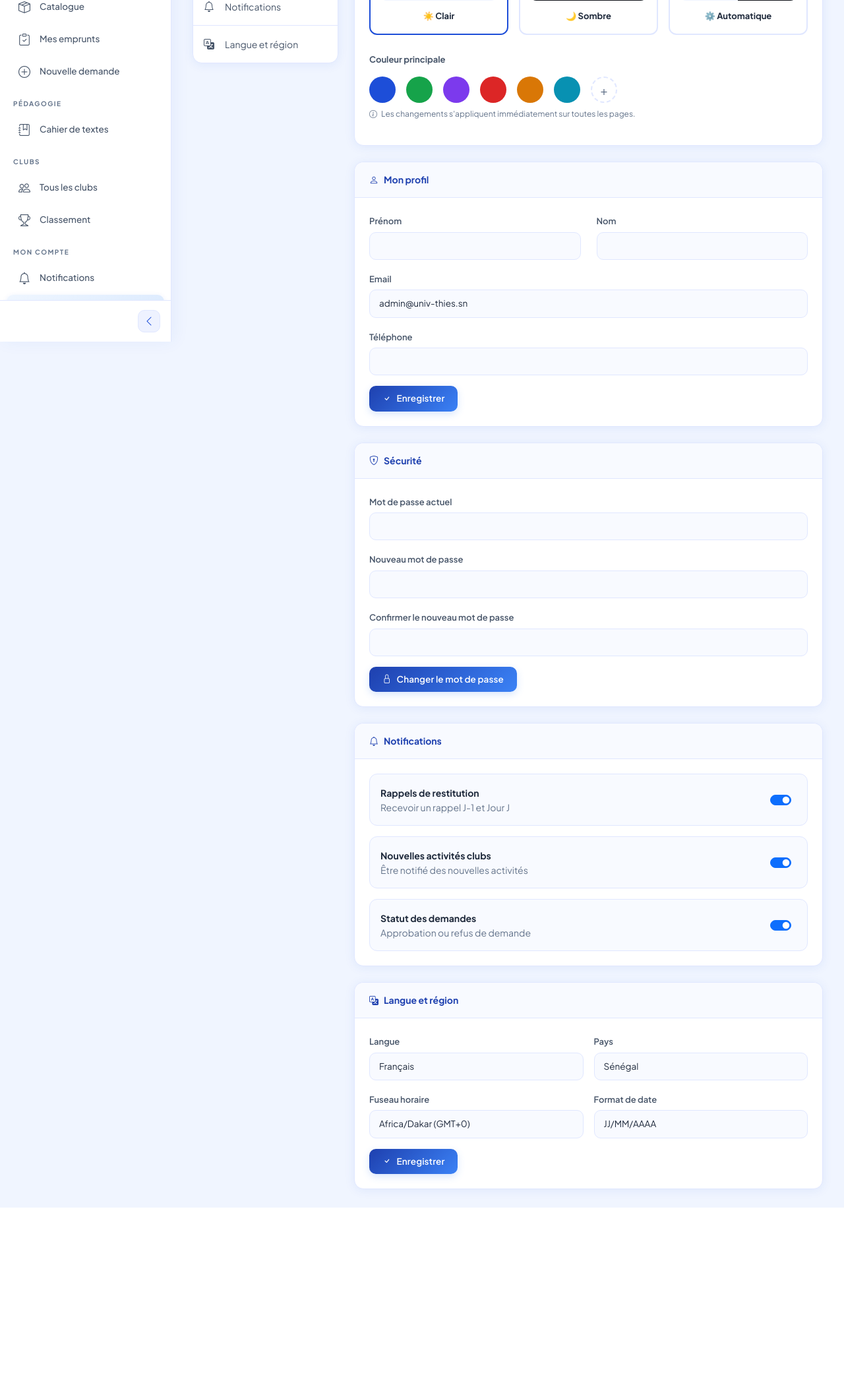
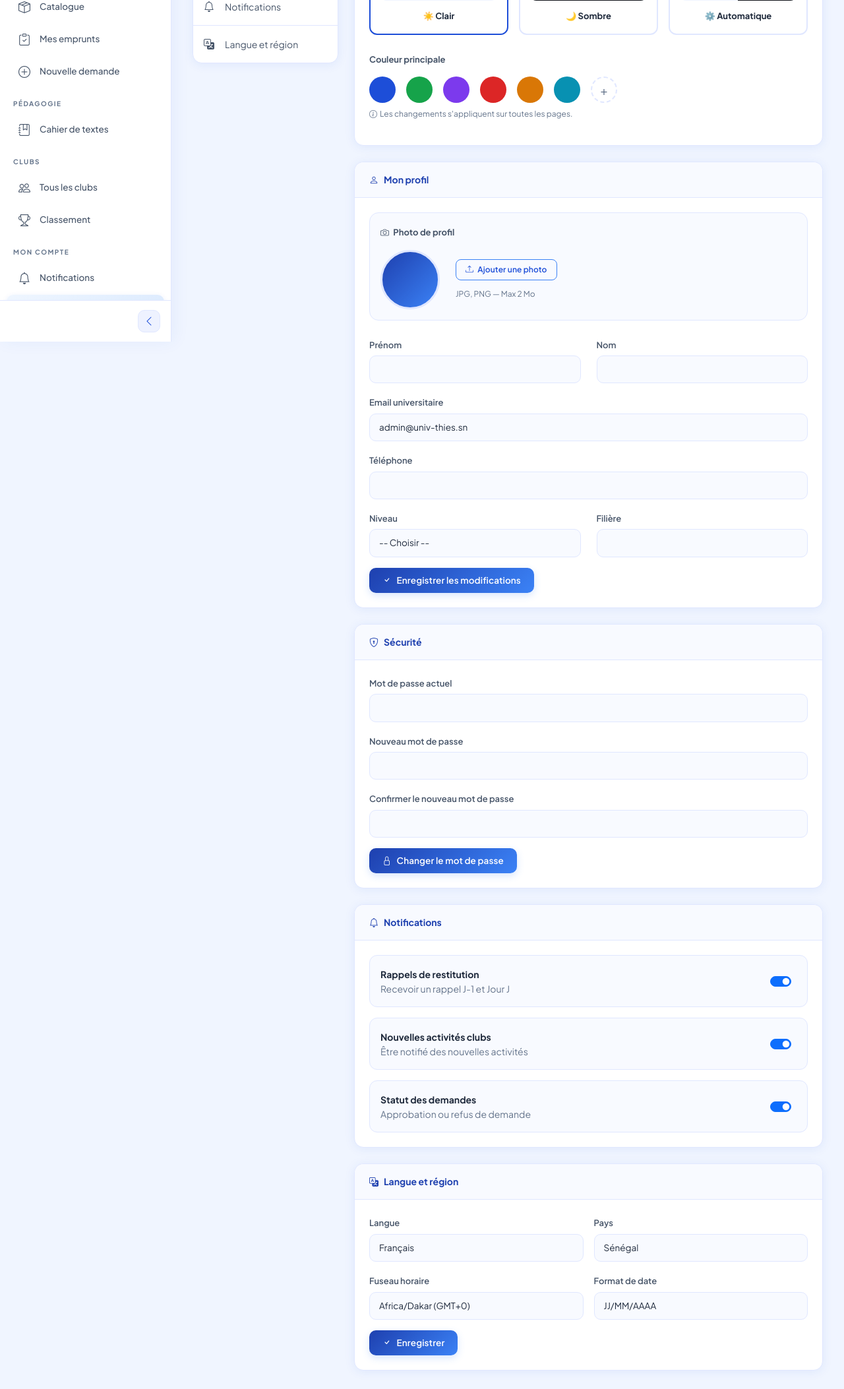
Before and after one commit to dionemariama42-jpg/gestion_materiel_2026, a Django app: page /parametres/ in a window 1280 px wide. Shown: the part 282-2388 px from the top of the page at 66% size. Before the commit the page ends 2113 px from the top, so only its background shows below. Run offline with Django 5.2, Linux system fonts and the light colour scheme; a user stored in the database is signed in; data that the repository does not hold is empty.

Commit message:
Photo de profil modifiable depuis les paramètres

```diff
--- a/comptes/views.py
+++ b/comptes/views.py
@@ -39,7 +39,6 @@ def inscription(request):
         first_name = request.POST.get('first_name', '').strip()
         last_name = request.POST.get('last_name', '').strip()
 
-        # Validations de base
         if not username or not email or not password or not first_name or not last_name:
             messages.error(request, 'Veuillez remplir tous les champs obligatoires.')
             return render(request, 'comptes/inscription.html')
@@ -52,7 +51,6 @@ def inscription(request):
             messages.error(request, 'Cet email est déjà utilisé.')
             return render(request, 'comptes/inscription.html')
 
-        # Créer l'utilisateur
         user = Utilisateur(
             username=username,
             email=email,
@@ -62,11 +60,9 @@ def inscription(request):
         )
         user.set_password(password)
 
-        # Champs selon le rôle
         if role == 'etudiant':
             user.filiere = request.POST.get('filiere', '').strip()
             user.niveau = request.POST.get('niveau', '')
-            # Photo carte étudiant
             if 'carte_etudiant' in request.FILES:
                 user.carte_etudiant = request.FILES['carte_etudiant']
 
@@ -74,7 +70,6 @@ def inscription(request):
             user.departement = request.POST.get('departement', '').strip()
             user.fonction = request.POST.get('fonction', '')
 
-        # Photo de profil (optionnelle pour tous)
         if 'photo_profil' in request.FILES:
             user.photo_profil = request.FILES['photo_profil']
 
@@ -123,9 +118,16 @@ def modifier_profil(request):
             request.user.departement = request.POST.get('departement', '')
             request.user.fonction = request.POST.get('fonction', '')
 
-        # Photo de profil
-        if 'photo_profil' in request.FILES:
-            # Supprimer l'ancienne photo si elle existe
+        # Supprimer la photo si demandé
+        supprimer_photo = request.POST.get('supprimer_photo', '0')
+        if supprimer_photo == '1' and request.user.photo_profil:
+            if os.path.isfile(request.user.photo_profil.path):
+                os.remove(request.user.photo_profil.path)
+            request.user.photo_profil = None
+
+        # Nouvelle photo de profil
+        elif 'photo_profil' in request.FILES:
+            # Supprimer l'ancienne si elle existe
             if request.user.photo_profil:
                 if os.path.isfile(request.user.photo_profil.path):
                     os.remove(request.user.photo_profil.path)
--- a/templates/comptes/parametres.html
+++ b/templates/comptes/parametres.html
@@ -48,11 +48,9 @@
       </div>
       <div class="card-body">
 
-        <!-- Thème -->
         <div class="mb-4">
           <label class="form-label fw-bold mb-3">Thème</label>
           <div class="row g-3">
-
             <div class="col-md-4">
               <div id="theme-clair" onclick="setTheme('clair')"
                    style="border:2px solid var(--primary); border-radius:12px; padding:16px; text-align:center; cursor:pointer; transition:all 0.2s;">
@@ -66,7 +64,6 @@
                 <strong style="font-size:13px; color:var(--text);">☀️ Clair</strong>
               </div>
             </div>
-
             <div class="col-md-4">
               <div id="theme-sombre" onclick="setTheme('sombre')"
                    style="border:2px solid var(--border); border-radius:12px; padding:16px; text-align:center; cursor:pointer; transition:all 0.2s;">
@@ -80,7 +77,6 @@
                 <strong style="font-size:13px; color:var(--text);">🌙 Sombre</strong>
               </div>
             </div>
-
             <div class="col-md-4">
               <div id="theme-auto" onclick="setTheme('auto')"
                    style="border:2px solid var(--border); border-radius:12px; padding:16px; text-align:center; cursor:pointer; transition:all 0.2s;">
@@ -88,52 +84,32 @@
                 <strong style="font-size:13px; color:var(--text);">⚙️ Automatique</strong>
               </div>
             </div>
-
           </div>
         </div>
 
-        <!-- Couleur principale -->
         <div>
           <label class="form-label fw-bold mb-3">Couleur principale</label>
           <div class="d-flex gap-3 flex-wrap align-items-center">
-
-            <div class="couleur-option" data-couleur="#1d4ed8"
-                 onclick="setCouleur('#1d4ed8')" title="Bleu (défaut)"
+            <div class="couleur-option" data-couleur="#1d4ed8" onclick="setCouleur('#1d4ed8')" title="Bleu"
                  style="width:40px;height:40px;border-radius:50%;background:#1d4ed8;cursor:pointer;transition:all 0.2s;"></div>
-
-            <div class="couleur-option" data-couleur="#16a34a"
-                 onclick="setCouleur('#16a34a')" title="Vert"
+            <div class="couleur-option" data-couleur="#16a34a" onclick="setCouleur('#16a34a')" title="Vert"
                  style="width:40px;height:40px;border-radius:50%;background:#16a34a;cursor:pointer;transition:all 0.2s;"></div>
-
-            <div class="couleur-option" data-couleur="#7c3aed"
-                 onclick="setCouleur('#7c3aed')" title="Violet"
+            <div class="couleur-option" data-couleur="#7c3aed" onclick="setCouleur('#7c3aed')" title="Violet"
                  style="width:40px;height:40px;border-radius:50%;background:#7c3aed;cursor:pointer;transition:all 0.2s;"></div>
-
-            <div class="couleur-option" data-couleur="#dc2626"
-                 onclick="setCouleur('#dc2626')" title="Rouge"
+            <div class="couleur-option" data-couleur="#dc2626" onclick="setCouleur('#dc2626')" title="Rouge"
                  style="width:40px;height:40px;border-radius:50%;background:#dc2626;cursor:pointer;transition:all 0.2s;"></div>
-
-            <div class="couleur-option" data-couleur="#d97706"
-                 onclick="setCouleur('#d97706')" title="Orange"
+            <div class="couleur-option" data-couleur="#d97706" onclick="setCouleur('#d97706')" title="Orange"
                  style="width:40px;height:40px;border-radius:50%;background:#d97706;cursor:pointer;transition:all 0.2s;"></div>
-
-            <div class="couleur-option" data-couleur="#0891b2"
-                 onclick="setCouleur('#0891b2')" title="Cyan"
+            <div class="couleur-option" data-couleur="#0891b2" onclick="setCouleur('#0891b2')" title="Cyan"
                  style="width:40px;height:40px;border-radius:50%;background:#0891b2;cursor:pointer;transition:all 0.2s;"></div>
-
-            <!-- Couleur personnalisée -->
             <label title="Couleur personnalisée" style="cursor:pointer;">
-              <input type="color" id="couleurCustom" style="opacity:0;width:0;height:0;position:absolute;"
-                     onchange="setCouleur(this.value)">
-              <div style="width:40px;height:40px;border-radius:50%;border:2px dashed var(--border);
-                   display:flex;align-items:center;justify-content:center;cursor:pointer;
-                   color:var(--text-muted);font-size:18px;"
+              <input type="color" id="couleurCustom" style="opacity:0;width:0;height:0;position:absolute;" onchange="setCouleur(this.value)">
+              <div style="width:40px;height:40px;border-radius:50%;border:2px dashed var(--border);display:flex;align-items:center;justify-content:center;cursor:pointer;color:var(--text-muted);font-size:18px;"
                    onclick="document.getElementById('couleurCustom').click()">+</div>
             </label>
           </div>
           <p class="text-muted mt-2" style="font-size:12px;">
-            <i class="bi bi-info-circle me-1"></i>
-            Les changements s'appliquent immédiatement sur toutes les pages.
+            <i class="bi bi-info-circle me-1"></i>Les changements s'appliquent sur toutes les pages.
           </p>
         </div>
 
@@ -146,8 +122,52 @@
         <i class="bi bi-person me-2"></i>Mon profil
       </div>
       <div class="card-body">
-        <form method="post" action="{% url 'modifier_profil' %}">
+
+        <!-- ✅ enctype obligatoire pour les fichiers -->
+        <form method="post" action="{% url 'modifier_profil' %}" enctype="multipart/form-data">
           {% csrf_token %}
+
+          <!-- Photo de profil -->
+          <div class="mb-4 p-3" style="background:var(--surface); border-radius:14px; border:1px solid var(--border);">
+            <label class="form-label fw-bold mb-3">
+              <i class="bi bi-camera me-1"></i> Photo de profil
+            </label>
+            <div class="d-flex align-items-center gap-4">
+
+              <!-- Aperçu photo actuelle ou initiales -->
+              <div style="width:90px; height:90px; border-radius:50%; overflow:hidden; border:3px solid var(--border); flex-shrink:0; background:linear-gradient(135deg, var(--primary-dark), var(--primary-light)); display:flex; align-items:center; justify-content:center;">
+                {% if user.photo_profil %}
+                  <img id="photoPreview" src="{{ user.photo_profil.url }}"
+                       style="width:100%; height:100%; object-fit:cover;">
+                {% else %}
+                  <img id="photoPreview" style="display:none; width:100%; height:100%; object-fit:cover;">
+                  <span id="photoInitiales" style="color:white; font-weight:700; font-size:24px;">
+                    {{ user.first_name|first|upper }}{{ user.last_name|first|upper }}
+                  </span>
+                {% endif %}
+              </div>
+
+              <div>
+                <button type="button" onclick="document.getElementById('photoInput').click()"
+                        class="btn btn-outline-primary btn-sm mb-2">
+                  <i class="bi bi-upload me-1"></i>
+                  {% if user.photo_profil %}Changer la photo{% else %}Ajouter une photo{% endif %}
+                </button>
+                {% if user.photo_profil %}
+                <button type="button" onclick="supprimerPhoto()"
+                        class="btn btn-sm ms-2" style="border:1px solid var(--danger); color:var(--danger); background:transparent;">
+                  <i class="bi bi-trash me-1"></i>Supprimer
+                </button>
+                {% endif %}
+                <p style="font-size:12px; color:var(--text-muted); margin:4px 0 0;">JPG, PNG — Max 2 Mo</p>
+              </div>
+            </div>
+            <input type="file" name="photo_profil" id="photoInput" accept="image/*"
+                   style="display:none;" onchange="previewPhoto(this)">
+            <input type="hidden" name="supprimer_photo" id="supprimerPhotoInput" value="0">
+          </div>
+
+          <!-- Informations personnelles -->
           <div class="row mb-3">
             <div class="col-md-6">
               <label class="form-label">Prénom</label>
@@ -159,15 +179,59 @@
             </div>
           </div>
           <div class="mb-3">
-            <label class="form-label">Email</label>
+            <label class="form-label">Email universitaire</label>
             <input type="email" name="email" class="form-control" value="{{ user.email }}">
           </div>
           <div class="mb-3">
             <label class="form-label">Téléphone</label>
             <input type="text" name="telephone" class="form-control" value="{{ user.telephone }}">
           </div>
+
+          <!-- Champs spécifiques étudiant -->
+          {% if user.role == 'etudiant' %}
+          <div class="row mb-3">
+            <div class="col-md-6">
+              <label class="form-label">Niveau</label>
+              <select name="niveau" class="form-select">
+                <option value="">-- Choisir --</option>
+                <option value="L1" {% if user.niveau == 'L1' %}selected{% endif %}>Licence 1</option>
+                <option value="L2" {% if user.niveau == 'L2' %}selected{% endif %}>Licence 2</option>
+                <option value="L3" {% if user.niveau == 'L3' %}selected{% endif %}>Licence 3</option>
+                <option value="M1" {% if user.niveau == 'M1' %}selected{% endif %}>Master 1</option>
+                <option value="M2" {% if user.niveau == 'M2' %}selected{% endif %}>Master 2</option>
+                <option value="D" {% if user.niveau == 'D' %}selected{% endif %}>Doctorat</option>
+              </select>
+            </div>
+            <div class="col-md-6">
+              <label class="form-label">Filière</label>
+              <input type="text" name="filiere" class="form-control" value="{{ user.filiere }}">
+            </div>
+          </div>
+          {% endif %}
+
+          <!-- Champs spécifiques enseignant -->
+          {% if user.role == 'enseignant' %}
+          <div class="row mb-3">
+            <div class="col-md-6">
+              <label class="form-label">Département</label>
+              <input type="text" name="departement" class="form-control" value="{{ user.departement }}">
+            </div>
+            <div class="col-md-6">
+              <label class="form-label">Fonction</label>
+              <select name="fonction" class="form-select">
+                <option value="">-- Choisir --</option>
+                <option value="professeur" {% if user.fonction == 'professeur' %}selected{% endif %}>Professeur</option>
+                <option value="maitre_assistant" {% if user.fonction == 'maitre_assistant' %}selected{% endif %}>Maître Assistant</option>
+                <option value="maitre_conference" {% if user.fonction == 'maitre_conference' %}selected{% endif %}>Maître de Conférences</option>
+                <option value="vacataire" {% if user.fonction == 'vacataire' %}selected{% endif %}>Vacataire</option>
+                <option value="chef_departement" {% if user.fonction == 'chef_departement' %}selected{% endif %}>Chef de Département</option>
+              </select>
+            </div>
+          </div>
+          {% endif %}
+
           <button type="submit" class="btn btn-primary">
-            <i class="bi bi-check me-2"></i>Enregistrer
+            <i class="bi bi-check me-2"></i>Enregistrer les modifications
           </button>
         </form>
       </div>
@@ -206,7 +270,6 @@
         <i class="bi bi-bell me-2"></i>Notifications
       </div>
       <div class="card-body">
-
         <div class="d-flex justify-content-between align-items-center mb-3 p-3"
              style="background:var(--surface); border-radius:12px; border:1px solid var(--border);">
           <div>
@@ -217,7 +280,6 @@
             <input class="form-check-input" type="checkbox" checked>
           </div>
         </div>
-
         <div class="d-flex justify-content-between align-items-center mb-3 p-3"
              style="background:var(--surface); border-radius:12px; border:1px solid var(--border);">
           <div>
@@ -228,7 +290,6 @@
             <input class="form-check-input" type="checkbox" checked>
           </div>
         </div>
-
         <div class="d-flex justify-content-between align-items-center p-3"
              style="background:var(--surface); border-radius:12px; border:1px solid var(--border);">
           <div>
@@ -239,7 +300,6 @@
             <input class="form-check-input" type="checkbox" checked>
           </div>
         </div>
-
       </div>
     </div>
 
@@ -294,30 +354,52 @@
 
   </div>
 </div>
-
 {% endblock %}
 
 {% block scripts %}
 <script>
-  // Marquer le thème et la couleur actifs au chargement de la page
+  // ---- Thème et couleur actifs ----
   (function() {
     var theme = localStorage.getItem('theme') || 'clair';
     var couleur = localStorage.getItem('couleur');
-
-    // Thème actif
     document.querySelectorAll('[id^="theme-"]').forEach(function(el) {
       el.style.borderColor = 'var(--border)';
     });
     var themeBtn = document.getElementById('theme-' + theme);
     if (themeBtn) themeBtn.style.borderColor = 'var(--primary)';
-
-    // Couleur active
     if (couleur) {
       var cercle = document.querySelector('[data-couleur="' + couleur + '"]');
-      if (cercle) cercle.style.outline = '3px solid ' + couleur;
-      cercle.style.outlineOffset = '3px';
+      if (cercle) {
+        cercle.style.outline = '3px solid ' + couleur;
+        cercle.style.outlineOffset = '3px';
+      }
     }
   })();
+
+  // ---- Preview photo de profil ----
+  function previewPhoto(input) {
+    if (input.files && input.files[0]) {
+      var reader = new FileReader();
+      reader.onload = function(e) {
+        var preview = document.getElementById('photoPreview');
+        var initiales = document.getElementById('photoInitiales');
+        preview.src = e.target.result;
+        preview.style.display = 'block';
+        if (initiales) initiales.style.display = 'none';
+      };
+      reader.readAsDataURL(input.files[0]);
+    }
+  }
+
+  // ---- Supprimer photo ----
+  function supprimerPhoto() {
+    document.getElementById('supprimerPhotoInput').value = '1';
+    document.getElementById('photoInput').value = '';
+    var preview = document.getElementById('photoPreview');
+    var initiales = document.getElementById('photoInitiales');
+    preview.style.display = 'none';
+    if (initiales) initiales.style.display = 'block';
+  }
 
   function setLangue(langue) {
     localStorage.setItem('langue', langue);
```
